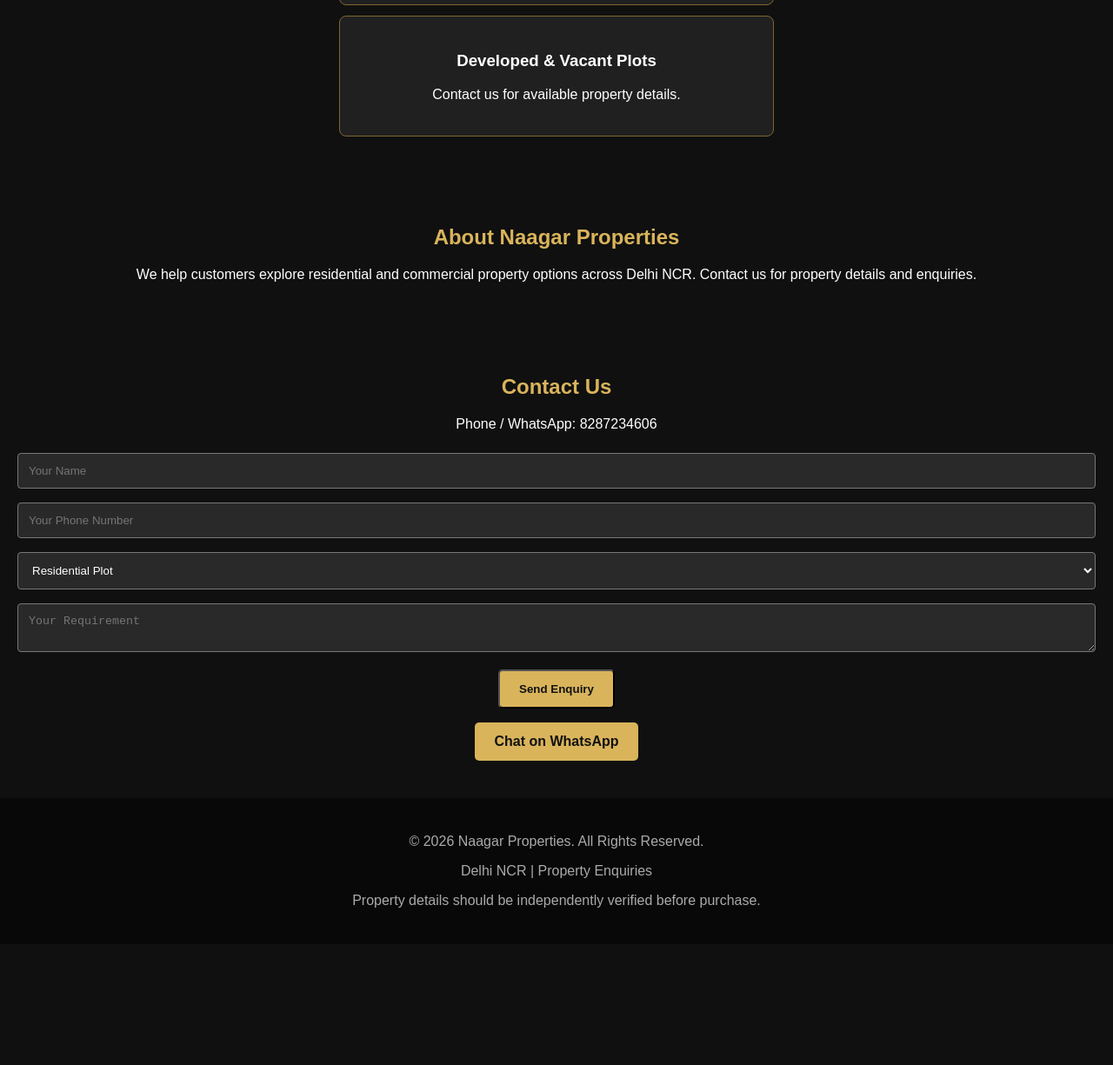
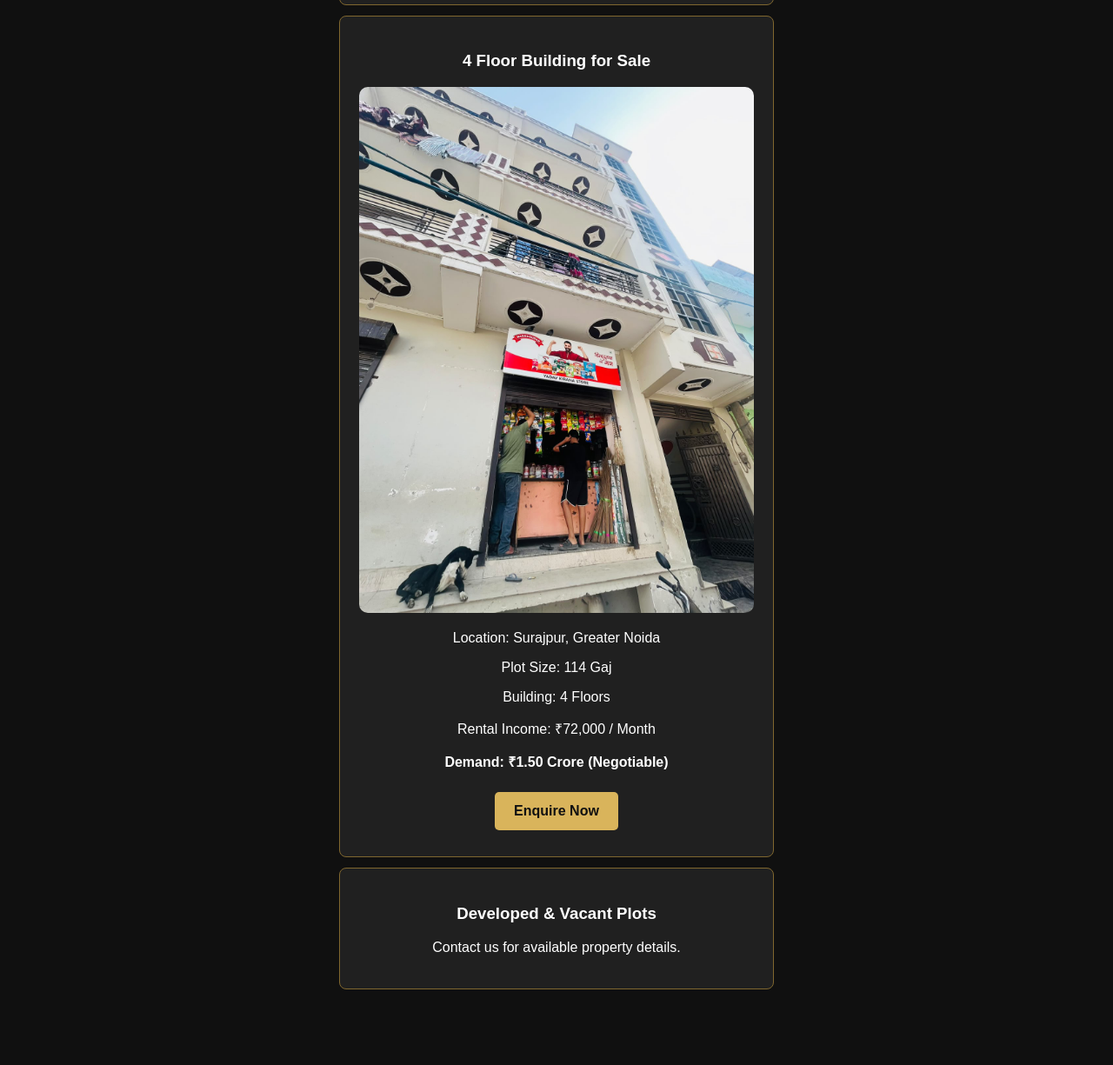
Before and after one commit to nishantn429-creator/naagar-properties, a plain HTML site: page index.html in a window 1280 px wide. Shown: the part 3775-5000 px from the top of the page at 87% size. Before the commit the page ends 4861 px from the top, so only its background shows below. Drawn offline with Linux system fonts and the light colour scheme.

Commit message:
Update index.html

```diff
--- a/index.html
+++ b/index.html
@@ -80,6 +80,17 @@ footer{text-align:center;padding:25px;background:#080808;color:#aaa}
 </div>
 
 <div class="card">
+<h3>4 Floor Building for Sale</h3>
+<img src="IMG-20261115-WA0048.jpg" style="width:100%;border-radius:10px;">
+<p>Location: Surajpur, Greater Noida</p>
+<p>Plot Size: 114 Gaj</p>
+<p>Building: 4 Floors</p>
+<p>Rental Income: ₹72,000 / Month</p>
+<p><b>Demand: ₹1.50 Crore (Negotiable)</b></p>
+<a class="btn" href="#contact">Enquire Now</a>
+</div>
+
+<div class="card">
 <h3>Developed & Vacant Plots</h3>
 <p>Contact us for available property details.</p>
 </div>
```
